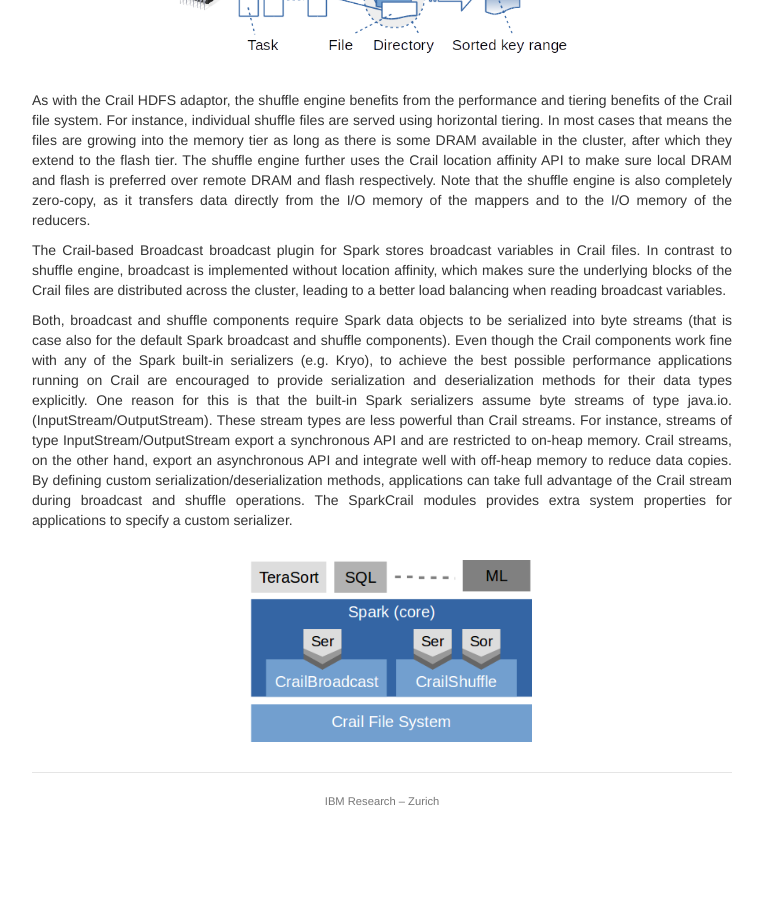
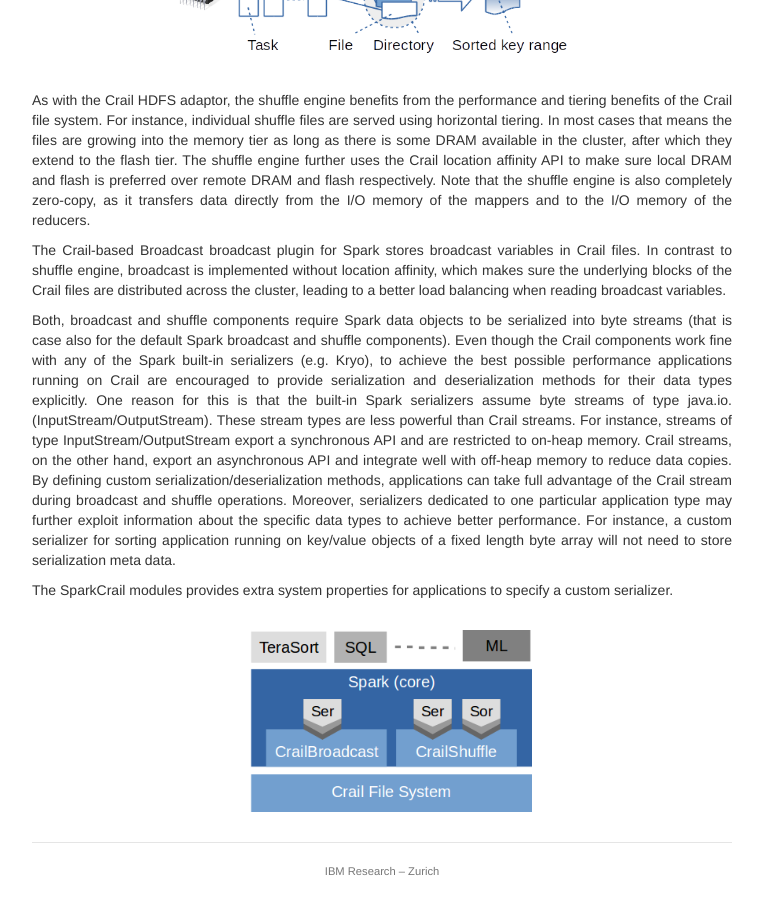
Before and after one commit to apache/incubator-crail-website, a Jekyll site: the page built from docs/index.md, in a window 1280 px wide and 900 px high, scrolled down 3417 px. Shown: the whole window, without its empty margins (258-1021 px from the left). Built offline with Jekyll 4.4.1, drawn with Linux system fonts in a browser that asks for light colours; before the commit the page ends 4247 px from its top, so only the background shows below that.

Commit message:
Update index.md

```diff
--- a/docs/index.md
+++ b/docs/index.md
@@ -125,7 +125,10 @@
 
 <div style="text-align: justify">
 <p>
-Both, broadcast and shuffle components require Spark data objects to be serialized into byte streams (that is case also for the default Spark broadcast and shuffle components). Even though the Crail components work fine with any of the Spark built-in serializers (e.g. Kryo), to achieve the best possible performance applications running on Crail are encouraged to provide serialization and deserialization methods for their data types explicitly. One reason for this is that the built-in Spark serializers assume byte streams of type java.io.(InputStream/OutputStream). These stream types are less powerful than Crail streams. For instance, streams of type InputStream/OutputStream export a synchronous API and are restricted to on-heap memory. Crail streams, on the other hand, export an asynchronous API and integrate well with off-heap memory to reduce data copies. By defining custom serialization/deserialization methods, applications can take full advantage of the Crail stream during broadcast and shuffle operations. The SparkCrail modules provides extra system properties for applications to specify a custom serializer.
+Both, broadcast and shuffle components require Spark data objects to be serialized into byte streams (that is case also for the default Spark broadcast and shuffle components). Even though the Crail components work fine with any of the Spark built-in serializers (e.g. Kryo), to achieve the best possible performance applications running on Crail are encouraged to provide serialization and deserialization methods for their data types explicitly. One reason for this is that the built-in Spark serializers assume byte streams of type java.io.(InputStream/OutputStream). These stream types are less powerful than Crail streams. For instance, streams of type InputStream/OutputStream export a synchronous API and are restricted to on-heap memory. Crail streams, on the other hand, export an asynchronous API and integrate well with off-heap memory to reduce data copies. By defining custom serialization/deserialization methods, applications can take full advantage of the Crail stream during broadcast and shuffle operations. Moreover, serializers dedicated to one particular application type may further exploit information about the specific data types to achieve better performance. For instance, a custom serializer for sorting application running on key/value objects of a fixed length byte array will not need to store serialization meta data.
+</p>
+<p>
+The SparkCrail modules provides extra system properties for applications to specify a custom serializer.
 </p>
 </div>
 
```
